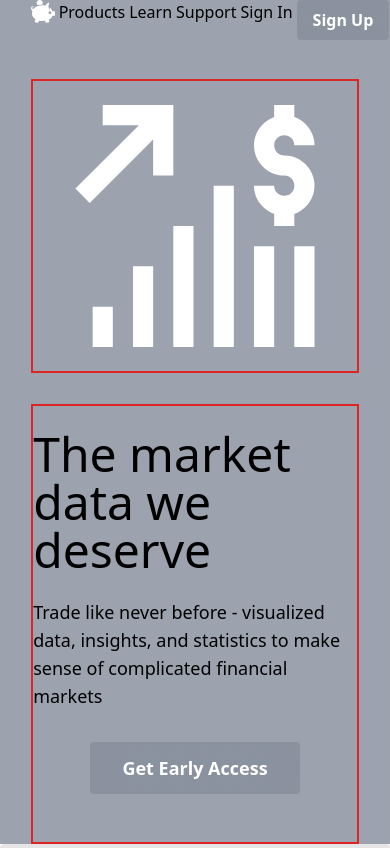
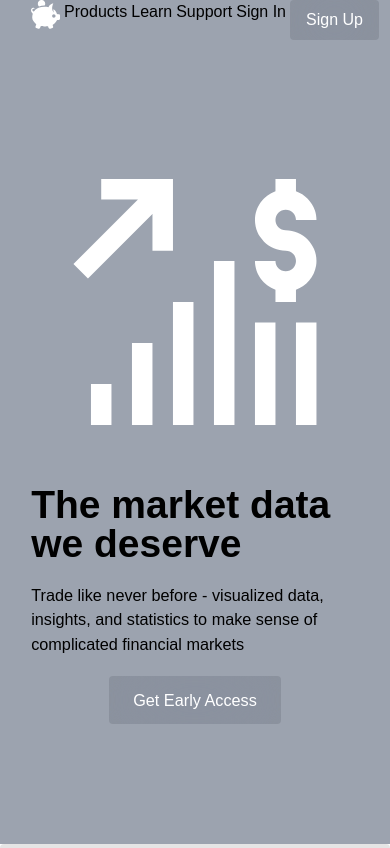
Before and after one commit to jonkarrer/market_maker, a Next.js app: page / in a window 390 px wide. Shown: the top 848 px of the page. Built offline with nearby package versions, Linux system fonts and the light colour scheme.

Commit message:
first page responsive

```diff
--- a/pages/index.tsx
+++ b/pages/index.tsx
@@ -10,7 +10,7 @@ export default function Home() {
       </Head>
 
       {/* Page One */}
-      <section className="relative h-screen w-screen overflow-hidden grid grid-row-2 bg-gray-400 ">
+      <section className="relative h-screen w-screen overflow-hidden grid grid-row-2 bg-gray-400 sm:flex">
         <header className="absolute w-screen flex align-middle justify-between top-0 mx-std">
           <nav className="flex align-middle justify-start">
             <a className="mr-1" href="#">
@@ -41,18 +41,24 @@ export default function Home() {
           <div className="circle circle--3"></div>
           <div className="circle circle--4"></div>
         </div>
-        <div className="m-std grid border-red-600 border-solid border-2">
-          <img className="m-auto w-3/4" src="assets/page_one.svg" alt="" />
+        <div className="mx-std grid sm:mx-0 sm:mr-std sm:order-2">
+          <img
+            className="m-auto w-3/4 sm:w-full"
+            src="assets/page_one.svg"
+            alt="stock image"
+          />
         </div>
-        <article className="flex flex-col mx-std border-red-600 border-solid border-2">
-          <h1 className="text-5xl my-6">The market data we deserve</h1>
-          <div className="space-y-8">
-            <p className="text-lg">
+        <article className="flex flex-col mx-std space-y-5 lg:space-y-10 sm:mx-0 sm:ml-std sm:order-1 sm:justify-center">
+          <h1 className="text-mobile-h font-semibold sm:text-5vw sm:w-11/12 md:text-6vw xl:text-6vw">
+            The market data we deserve
+          </h1>
+          <div className="space-y-5 xl:space-y-8">
+            <p className="text-mobile-p sm:text-sm md:text-base lg:text-lg xl:text-2xl sm:w-7/12">
               Trade like never before - visualized data, insights, and
               statistics to make sense of complicated financial markets
             </p>
-            <div className="w-full flex justify-center">
-              <button className="btn text-lg py-3 px-8">
+            <div className="w-full flex justify-center sm:block">
+              <button className="btn text-mobile-p px-6 py-3 sm:text-sm lg:text-base xl:text-xl">
                 Get Early Access
               </button>
             </div>
--- a/styles/globals.css
+++ b/styles/globals.css
@@ -2,8 +2,35 @@
 @tailwind components;
 @tailwind utilities;
 
+@layer base {
+  html {
+    @apply antialiased;
+  }
+  h1,
+  h2,
+  h3,
+  h4,
+  h5 {
+    @apply font-primary;
+  }
+  p,
+  button,
+  a {
+    @apply font-secondary;
+  }
+}
 @layer components {
   .btn {
-    @apply py-2 px-4 bg-lt-clear backdrop-filter backdrop-blur-2xl backdrop-saturate-150  text-white font-semibold rounded;
+    @apply py-2 px-4 bg-lt-clear backdrop-filter backdrop-blur-2xl backdrop-saturate-150 text-white rounded;
+  }
+  @font-face {
+    font-family: "Poppins";
+    font-weight: 400;
+    src: url("https://fonts.googleapis.com/css2?family=Poppins&display=swap");
+  }
+  @font-face {
+    font-family: "Source Sans Pro";
+    font-weight: 600;
+    src: url("https://fonts.googleapis.com/css2?family=Source+Sans+Pro&display=swap");
   }
 }
--- a/tailwind.config.js
+++ b/tailwind.config.js
@@ -4,8 +4,20 @@ module.exports = {
   darkMode: false, // or 'media' or 'class'
   theme: {
     extend: {
+      fontFamily: {
+        'primary' : ["Poppins", "sans-serif"],
+        'secondary' : ["Source Sans Pro", "sans-serif"],
+      },
+      fontSize: {
+        'mobile-p' : 'calc(2vw + 1vh)',
+        'mobile-h' : ['10vw', '1'],
+        '3vw' : '3vw',
+        '4vw' : '4vw',
+        '5vw' : '5vw',
+        '6vw' : '6vw',
+      },
       margin: {
-        'std': "8vw",
+        'std' : "8vw",
       },
       colors: {
         'hot-pink': '#d9a3d9',
```
